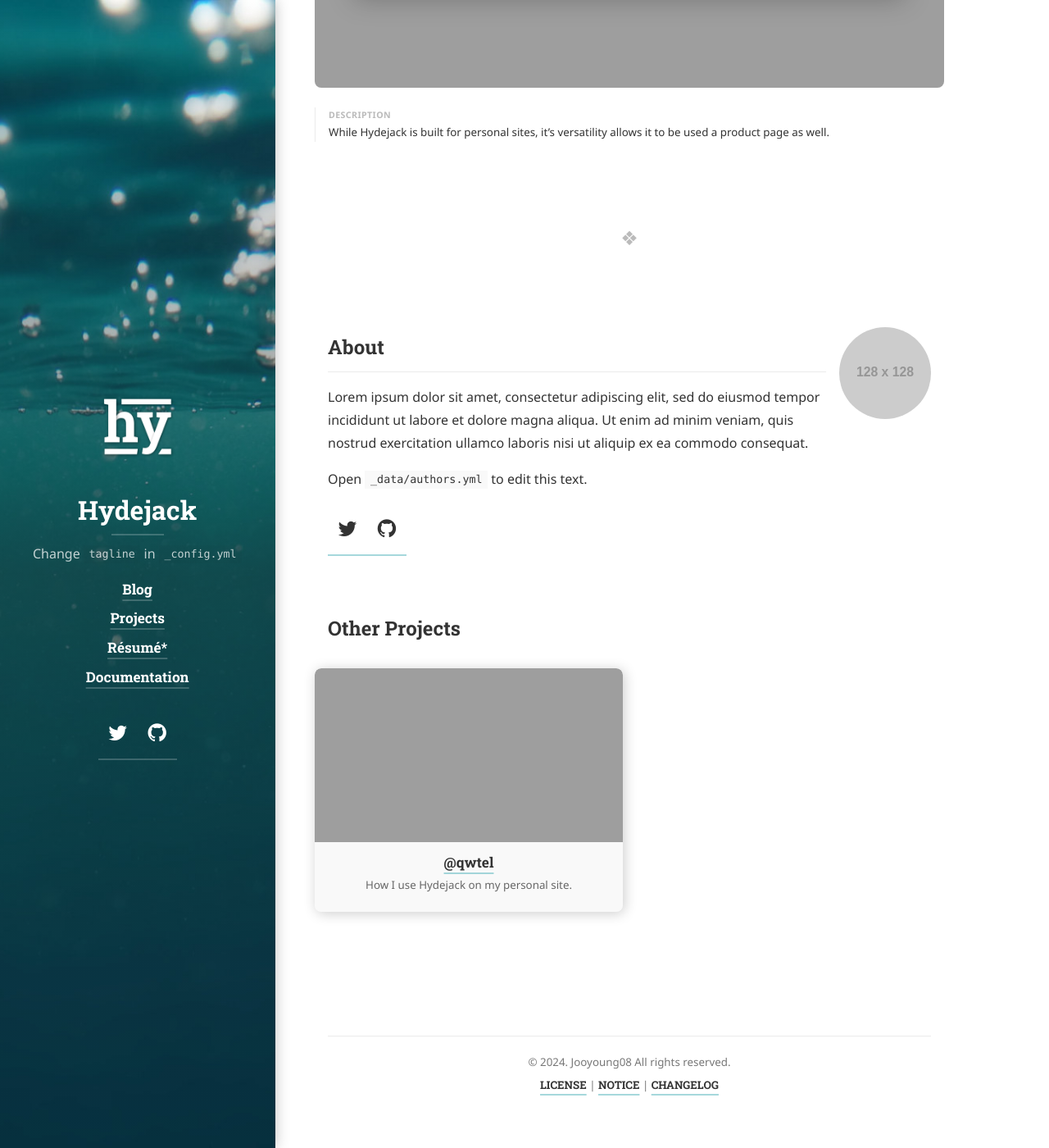
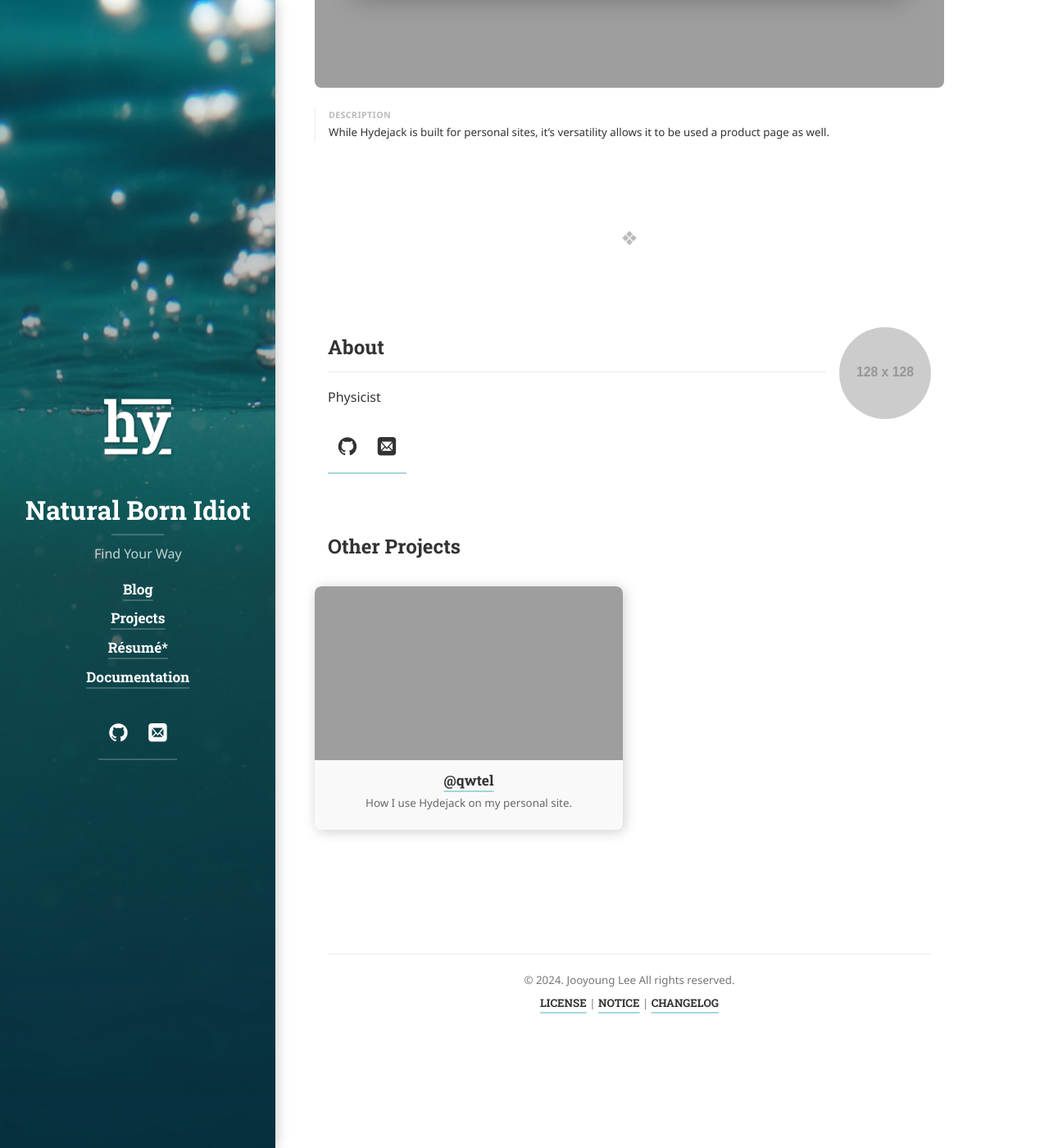
Before and after one commit to Jooyoung08/Jooyoung08.github.io, a Jekyll site: the page built from _projects/hydejack-site.md, in a window 1280 px wide and 1400 px high, scrolled down 547 px. Shown: the whole window at 82% size. Built offline with Jekyll 4.4.1, drawn with Linux system fonts in a browser that asks for light colours; cached includes are drawn as plain includes; nearby versions of some CDN libraries; some web fonts are replaced; library files that are not in the unit come from our copies; some of the changed lines change nothing that is shown.

Commit message:
author update

```diff
--- a/_config.yml
+++ b/_config.yml
@@ -1,38 +1,26 @@
 # Config
 # ========================================================================================
-
-# Uncomment and set the URL of your site (with protocol, e.g. `https://`)
-# NOTE: You don't need to provide this property when hosting on GitHub Pages or Netlify.
-# url:                   https://username.github.io
-
-# Uncomment and set the "base URL" of your site.
-# When your site is in a subdirectory, set to `/<name of directory>`,
-# with a leading `/` but no trailing `/`. Use the empty string '' otherwise.
-# NOTE: You don't need to provide this property when hosting on GitHub Pages or Netlify.
-# baseurl:               '/hydejack-starter-kit'
-
 
 # General settings
 # ---------------------------------------------------------------------------------------
 
 # Language of your content in 2-letter code, e.g.: en, de.
 # You may also provide a location, e.g.: en-us, de_AT.
-lang:                  en
+lang:                  en, ko
 
 # The title of your blog. Used in the sidebar and the browser tab.
-title:                 Hydejack
+title:                 Natural Born Idiot
 
 # A short description (~150 chars) of the page used for the meta description tag.
 # Can use markdown, but no more than one paragraph (enforced by `>`)
 description:           >
-  Hydejack is a boutique Jekyll theme for hackers, nerds, and academics,
-  with a focus on personal sites that are meant to impress.
+  발전하고자 하는 한 바보의 이야기
 
 # A shorter description for the sidebar.
-tagline:               Change `tagline` in `_config.yml`
+tagline:               Find Your Way
 
 # A list of keywords for your blog
-keywords:              []
+keywords:              ["physics","technology","productivity","resarch","development"]
 
 # A (square) logo for your site.
 # If provided, it will be shown at the top of the sidebar.
@@ -42,8 +30,8 @@ logo:                  /assets/img/logo.png
 # This should be the same author as first entry in `_data/authors.yml`.
 author:
   # Used by `jekyll-feed`:
-  name:                <firstname> <lastname>
-  email:               <mail@domain.tld>
+  name:                Jooyoung Lee
+  email:               jylee8875@proton.me
   # # Used by `jekyll-seo-tag`:
   # twitter:             <username>
 
@@ -69,7 +57,7 @@ legal:
     url:               /CHANGELOG/
 
 # This text will appear in a `<small>` tag in the footer of every page.
-copyright:             © 2024. Jooyoung08 All rights reserved.
+copyright:             © 2024. Jooyoung Lee All rights reserved.
 
 # Format of the permalinks
 permalink:             /blog/:categories/:year-:month-:day-:title/
--- a/_data/authors.yml
+++ b/_data/authors.yml
@@ -2,17 +2,13 @@
 # Must be the same as `author` in `_config.yml`.
 # Change `author1` to your shortname.
 author1:
-  name:              <firstname> <lastname>
-  email:             <mail@domain.tld>
+  name:              Jooyoung Lee
+  email:             jylee8875@proton.me
 
   # Used at the bottom of each page and at the top of the `about` layout
   # Markdown enabled, can use multiple paragraphs (enabled by `|`)
   about:             |
-    Lorem ipsum dolor sit amet, consectetur adipiscing elit,
-    sed do eiusmod tempor incididunt ut labore et dolore magna aliqua.
-    Ut enim ad minim veniam, quis nostrud exercitation ullamco laboris nisi ut aliquip ex ea commodo consequat.
-
-    Open `_data/authors.yml` to edit this text.
+    Physicist
 
   # This photo will be used in the about section
   picture:
@@ -26,9 +22,9 @@ author1:
   # Comment/uncommet to show/hide
   # Rearrange to change the order in which they appear
   social:
-    twitter:         <username>
-    github:          <username>
-    # email:           <mail@domain.tld>
+    #twitter:         <username>
+    github:            Jooyoung08
+    email:             jylee8875@proton.me
     # rss:             https://<url>/feed.xml
     # facebook:        <username>
     # google:          <number>
@@ -67,16 +63,16 @@ author1:
     # keybase          <username>
 
 # Another author (optional)
-author2:
-  name:              <firtname> <lastname>
-  email:             <mail@domain.tld>
-  about:             |
-    Lorem ipsum dolor sit amet, consectetur adipiscing elit,
-    sed do eiusmod tempor incididunt ut labore et dolore magna aliqua.
-    Ut enim ad minim veniam, quis nostrud exercitation ullamco laboris nisi ut aliquip ex ea commodo consequat.
+# author2:
+#   name:              <firtname> <lastname>
+#   email:             <mail@domain.tld>
+#   about:             |
+#     Lorem ipsum dolor sit amet, consectetur adipiscing elit,
+#     sed do eiusmod tempor incididunt ut labore et dolore magna aliqua.
+#     Ut enim ad minim veniam, quis nostrud exercitation ullamco laboris nisi ut aliquip ex ea commodo consequat.
 
-    Open `_data/authors.yml` to edit this text.
+#     Open `_data/authors.yml` to edit this text.
 
-  picture:           https://placehold.it/128x128
-  twitter:           <username>
-  github:            <username>
+#   picture:           https://placehold.it/128x128
+#   twitter:           <username>
+#   github:            <username>
```
